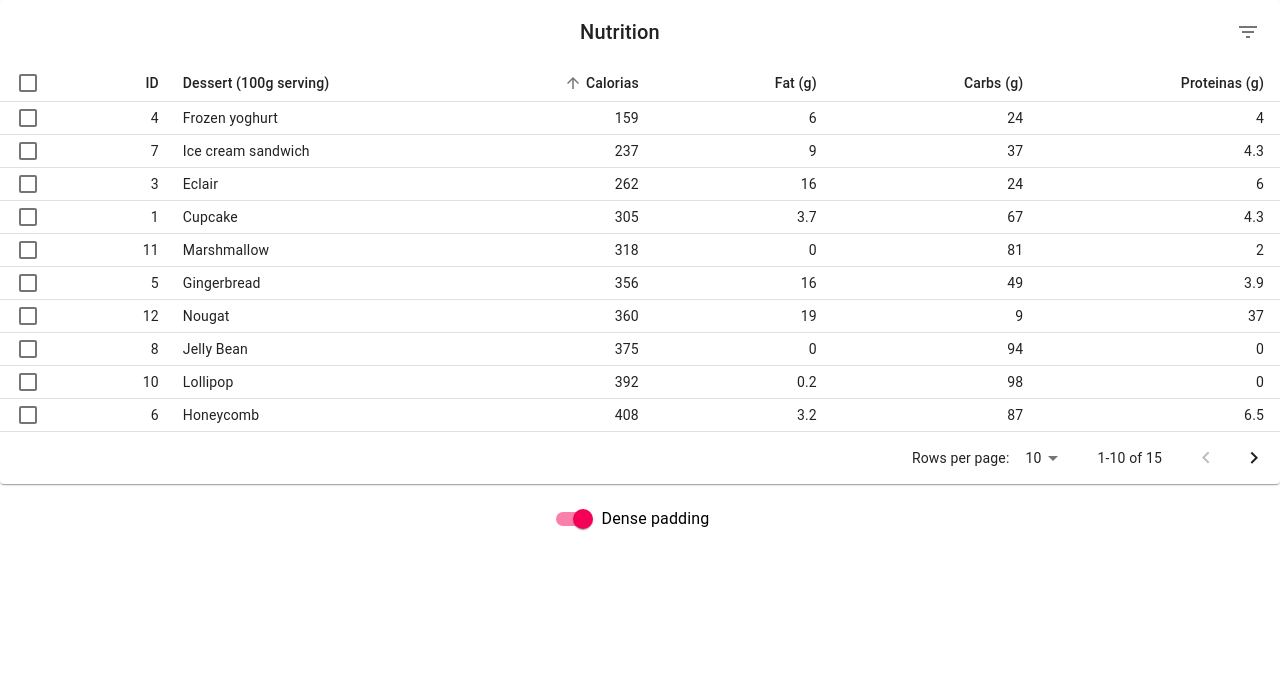
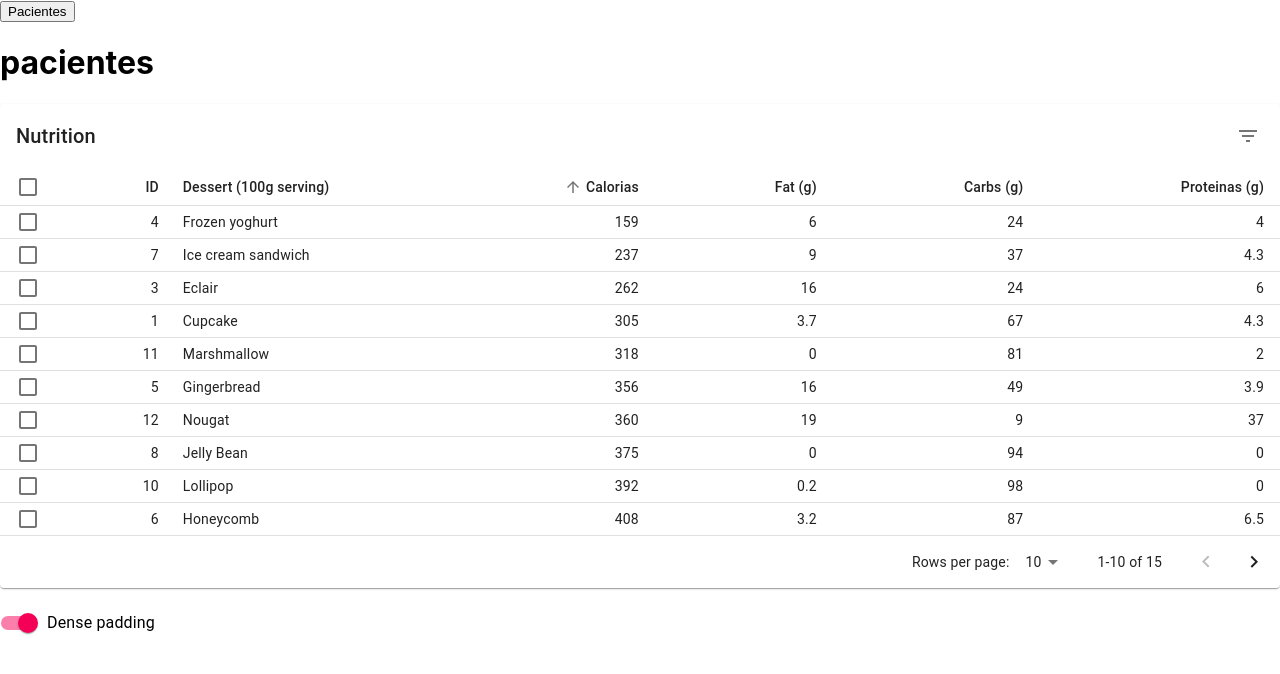
Before and after one commit to Chaveztron/01, a React (Create React App) app: page / in a window 1280 px wide. Shown: the top 674 px of the page. Built offline with nearby package versions, Linux system fonts and the light colour scheme.

Commit message:
arreglo de componente mensaje y instalacion de react-route

```diff
--- a/package.json
+++ b/package.json
@@ -11,6 +11,7 @@
     "react": "^17.0.2",
     "react-desktop": "^0.3.9",
     "react-dom": "^17.0.2",
+    "react-router-dom": "^5.2.0",
     "react-scripts": "4.0.3",
     "web-vitals": "^1.0.1"
   },
--- a/src/App.js
+++ b/src/App.js
@@ -1,57 +1,22 @@
 import React from 'react';
-import logo from './logo.svg';
 import './App.css';
-import Table from './components/Table'
-import { object } from 'prop-types';
+import { BrowserRouter, Route, NavLink } from 'react-router-dom'
+
+import Pacientes from './containers/Pacientes'
+
 
 function App() {
 
-  const headCells = [
-    { id: 'id', numeric: true, disablePadding: false, label: 'ID' },
-    { id: 'name', numeric: false, disablePadding: true, label: 'Dessert (100g serving)' },
-    { id: 'calories', numeric: true, disablePadding: false, label: 'Calorias' },
-    { id: 'fat', numeric: true, disablePadding: false, label: 'Fat (g)' },
-    { id: 'carbs', numeric: true, disablePadding: false, label: 'Carbs (g)' },
-    { id: 'protein', numeric: true, disablePadding: false, label: 'Proteinas (g)' },
-  ];
 
-  function createData(id, name, calories, fat, carbs, protein) {
-    return {id, name, calories, fat, carbs, protein };
-  }
-
-
-  const rows = [
-    createData(1,'Cupcake', 305, 3.7, 67, 4.3),
-    createData(2,'Donut', 452, 25.0, 51, 4.9),
-    createData(3,'Eclair', 262, 16.0, 24, 6.0),
-    createData(4,'Frozen yoghurt', 159, 6.0, 24, 4.0),
-    createData(5,'Gingerbread', 356, 16.0, 49, 3.9),
-    createData(6,'Honeycomb', 408, 3.2, 87, 6.5),
-    createData(7,'Ice cream sandwich', 237, 9.0, 37, 4.3),
-    createData(8,'Jelly Bean', 375, 0.0, 94, 0.0),
-    createData(9,'KitKat', 518, 26.0, 65, 7.0),
-    createData(10,'Lollipop', 392, 0.2, 98, 0.0),
-    createData(11,'Marshmallow', 318, 0, 81, 2.0),
-    createData(12,'Nougat', 360, 19.0, 9, 37.0),
-    createData(13,'Oreo', 437, 18.0, 63, 4.0),
-    createData(14,'Oreo1', 437, 18.0, 63, 4.0),
-    createData(15,'Oreo2', 437, 18.0, 63, 4.0),
-  ];
-
-  console.log(rows)
-  console.log(Object.getOwnPropertyNames(rows));
 
 
 
   return (
-    <div className="App">
+    <BrowserRouter>
+      <NavLink to='/pacientes' activeClassName='active'><button>Pacientes</button></NavLink>
 
-
-
-     <Table rows={rows} headCells={headCells}/>
-
-
-    </div>
+    <Route path='/' render={(props)=> <Pacientes {...props} />} />
+  </BrowserRouter>
   );
 }
 
--- a/src/components/Alerta.js
+++ b/src/components/Alerta.js
@@ -30,7 +30,7 @@ const renderIcon = (props) => {
   );
 };
 
-export default function Alerta({show, exit}) {
+export default function Alerta({show, exit, titulo, msj}) {
   const classes = useStyles();
 
 const focusDiv = React.useRef();
@@ -59,16 +59,9 @@ React.useEffect(() => {
       >
         <Fade in={show}>
           <div className={classes.paper}>
-          {/*
-            <h2 id="transition-modal-title">Transition modal</h2>
-            <p id="transition-modal-description">react-transition-group animates me.</p>
-             <Button onClick={handleClose}>Cancelar</Button>,
-            <Button color="blue" onClick={() => console.log('submit this dialog')}>Eliminar</Button>,
-          */}
-
           <Dialog
-          title="This is a title"
-          message="This message is inside a dialog component."
+          title={titulo}
+          message={msj}
           icon={renderIcon()}
           buttons={[
             <Button onClick={handleClose}>Cancelar</Button>,
--- a/src/components/Table.js
+++ b/src/components/Table.js
@@ -196,7 +196,12 @@ const EnhancedTableToolbar = (props) => {
           </IconButton>
         </Tooltip>
       )}
-      <Alerta show={modal} exit={salir => setModal(salir)}> </Alerta>
+      <Alerta
+        show={modal}
+        exit={salir => setModal(salir)}
+        titulo={`¿Estás seguro de que quieres eliminar a estos ${numSelected} pacientes?`}
+        msj={"La acción es irreversible y no se volverán a recuperar, ¿desea continuar?"}
+      > </Alerta>
       {console.log(modal)}
     </Toolbar>
 
--- /dev/null
+++ b/src/containers/Pacientes.js
@@ -0,0 +1,48 @@
+import React from 'react';
+import Table from '../components/Table'
+
+export default function Pacientes(props) {
+  let titulo = "pacientes"
+
+  const headCells = [
+    { id: 'id', numeric: true, disablePadding: false, label: 'ID' },
+    { id: 'name', numeric: false, disablePadding: true, label: 'Dessert (100g serving)' },
+    { id: 'calories', numeric: true, disablePadding: false, label: 'Calorias' },
+    { id: 'fat', numeric: true, disablePadding: false, label: 'Fat (g)' },
+    { id: 'carbs', numeric: true, disablePadding: false, label: 'Carbs (g)' },
+    { id: 'protein', numeric: true, disablePadding: false, label: 'Proteinas (g)' },
+  ];
+
+  function createData(id, name, calories, fat, carbs, protein) {
+    return {id, name, calories, fat, carbs, protein };
+  }
+
+
+  const rows = [
+    createData(1,'Cupcake', 305, 3.7, 67, 4.3),
+    createData(2,'Donut', 452, 25.0, 51, 4.9),
+    createData(3,'Eclair', 262, 16.0, 24, 6.0),
+    createData(4,'Frozen yoghurt', 159, 6.0, 24, 4.0),
+    createData(5,'Gingerbread', 356, 16.0, 49, 3.9),
+    createData(6,'Honeycomb', 408, 3.2, 87, 6.5),
+    createData(7,'Ice cream sandwich', 237, 9.0, 37, 4.3),
+    createData(8,'Jelly Bean', 375, 0.0, 94, 0.0),
+    createData(9,'KitKat', 518, 26.0, 65, 7.0),
+    createData(10,'Lollipop', 392, 0.2, 98, 0.0),
+    createData(11,'Marshmallow', 318, 0, 81, 2.0),
+    createData(12,'Nougat', 360, 19.0, 9, 37.0),
+    createData(13,'Oreo', 437, 18.0, 63, 4.0),
+    createData(14,'Oreo1', 437, 18.0, 63, 4.0),
+    createData(15,'Oreo2', 437, 18.0, 63, 4.0),
+  ];
+
+  console.log(rows)
+  console.log(Object.getOwnPropertyNames(rows));
+
+  return (
+    <div>
+        <h1>{titulo}</h1>
+        <Table rows={rows} headCells={headCells}/>
+    </div>
+  );
+}
```
Also changed, not shown: 1 other file (tests, documents, lock files or other folders).
